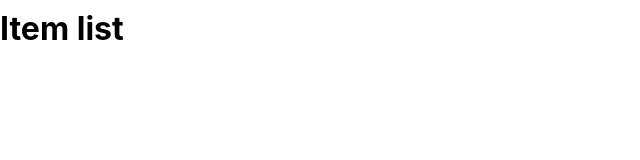
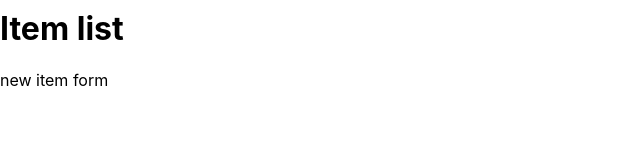
Before and after one commit to fc-dogan/merch-site, a React (Create React App) app: page / in a window 1280 px wide. Shown: the part 133-293 px from the top of the page, without its empty margins (0-640 px from the left). Built offline with nearby package versions, Linux system fonts and the light colour scheme.

Commit message:
create newItemForm component

```diff
--- a/src/components/ItemContol.js
+++ b/src/components/ItemContol.js
@@ -1,6 +1,6 @@
 import React from 'react';
 import ItemList from './ItemList';
-
+import NewItemForm from './NewItemForm';
 
 class ItemControl extends React.Component {
   constructor(props){
@@ -14,6 +14,7 @@ class ItemControl extends React.Component {
       <React.Fragment>
         <h1>Item control</h1>
         <ItemList />
+        <NewItemForm />
       </React.Fragment>
     )
   }
--- /dev/null
+++ b/src/components/NewItemForm.js
@@ -0,0 +1,9 @@
+import React from 'react';
+
+function NewItemForm(){
+  return (
+    <p>new item form</p>
+  )
+}
+
+export default NewItemForm;
```
